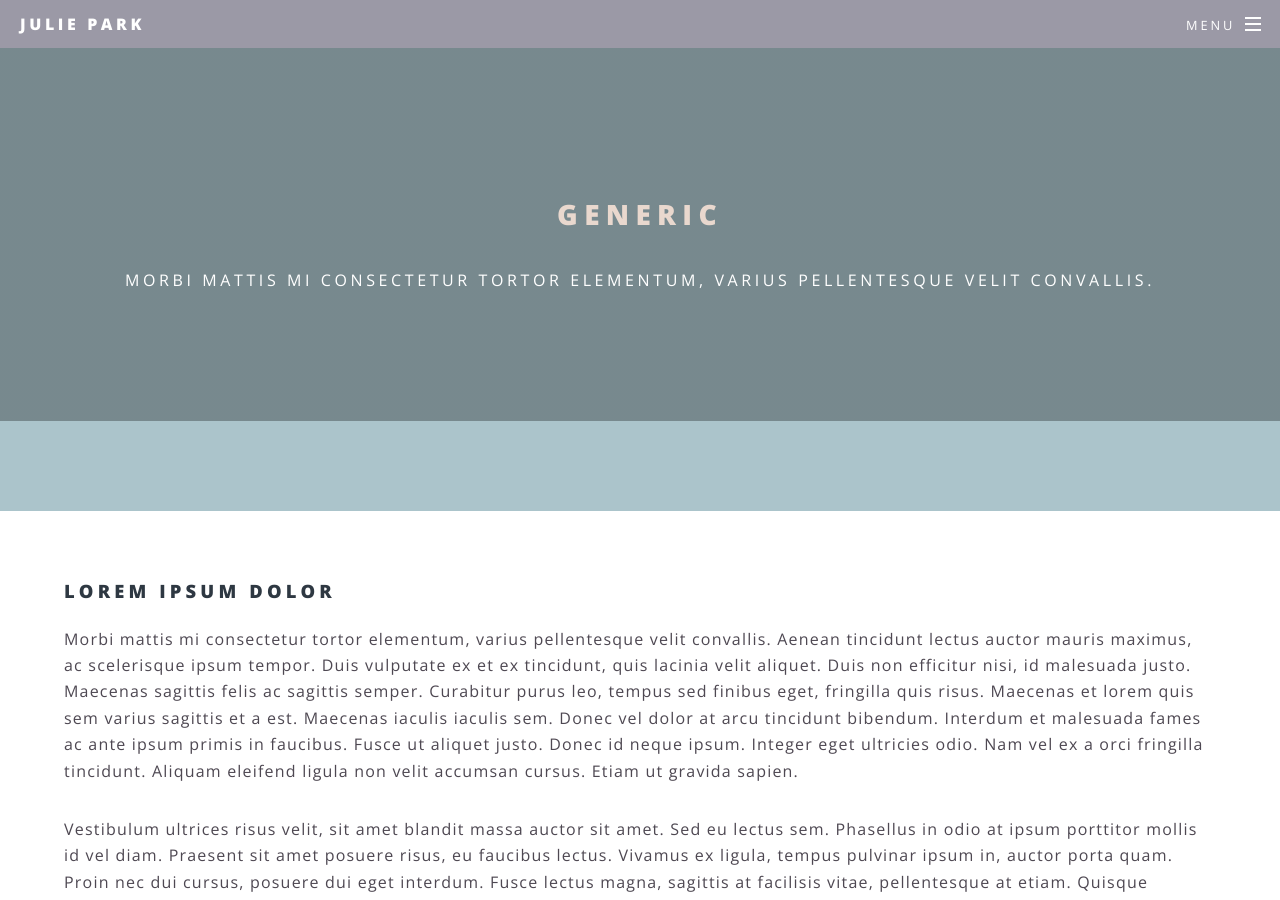
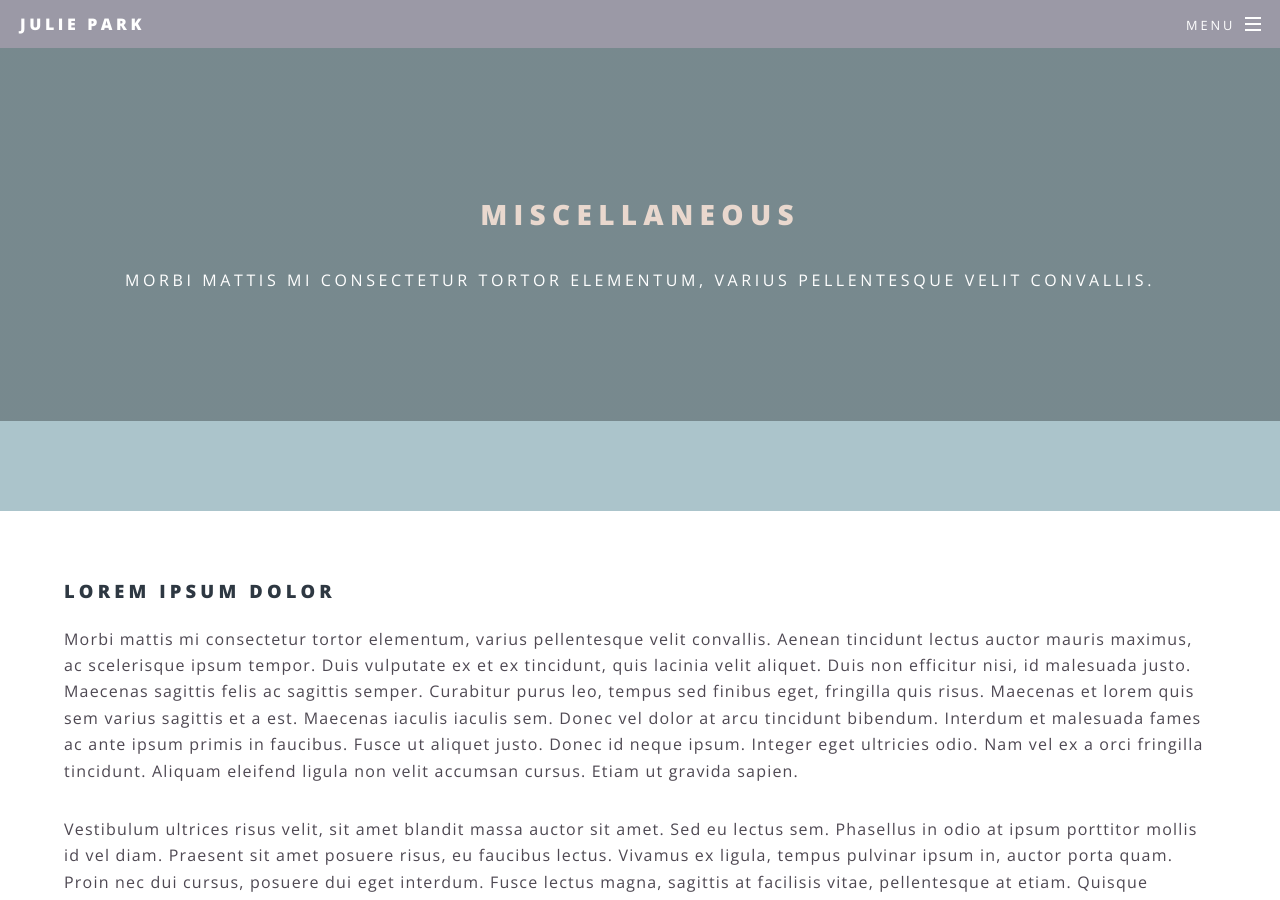
Before and after one commit to jspark721/jp-portfolio, a Jekyll site: the page built from misc.html, in a window 1280 px wide and 900 px high. Built offline with Jekyll 4.4.1, drawn with Linux system fonts in a browser that asks for light colours.

Commit message:
fixed links

```diff
--- a/elements.html
+++ b/elements.html
@@ -1,6 +1,6 @@
 ---
 layout: page
-title: Blog
+title: Elements
 ---
 
 <section>
--- a/index.html
+++ b/index.html
@@ -39,7 +39,7 @@
             <h2>Portfolio</h2>
             <p>Every project is different and every client has different needs. View my work and case studies that showcase the workflow, design and development.</p>
             <ul class="actions">
-                <li><a href="#" class="button special">View More</a></li>
+                <li><a href="/portfolio.html" class="button special">View More</a></li>
             </ul>
         </div>
     </section>
@@ -48,7 +48,7 @@
             <h2>Blog</h2>
             <p>My journey as a developer and designer. Read about my progress of learning to code, switching careers and developing ideas into real applications. </p>
             <ul class="actions">
-                <li><a href="#" class="button special">View More</a></li>
+                <li><a href="/blog.html" class="button special">View More</a></li>
             </ul>
         </div>
     </section>
@@ -57,7 +57,7 @@
             <h2>Miscellaneous</h2>
             <p>Get to know me a little better. My interests, hobbies and things I love and enjoy.</p>
             <ul class="actions">
-                <li><a href="/blog.html" class="button special">View More</a></li>
+                <li><a href="/misc.html" class="button special">View More</a></li>
             </ul>
         </div>
     </section>
--- a/generic.html
+++ b/misc.html
@@ -1,6 +1,6 @@
 ---
 layout: page
-title: Generic
+title: Miscellaneous
 description: Morbi mattis mi consectetur tortor elementum, varius pellentesque velit convallis.
 ---
 	<h3>Lorem ipsum dolor</h3>
```
